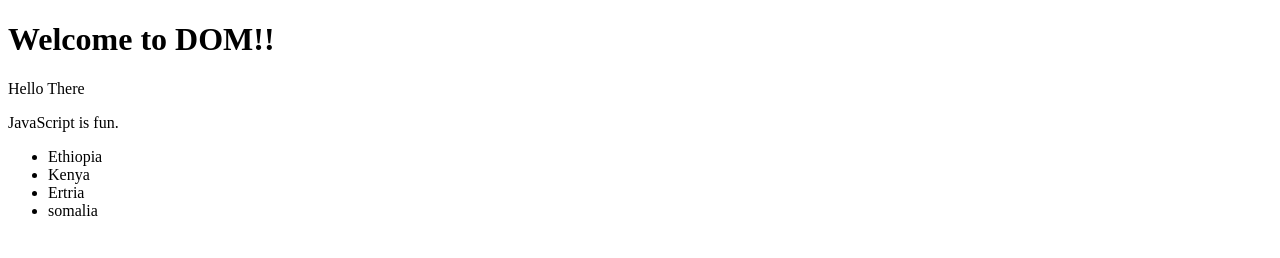
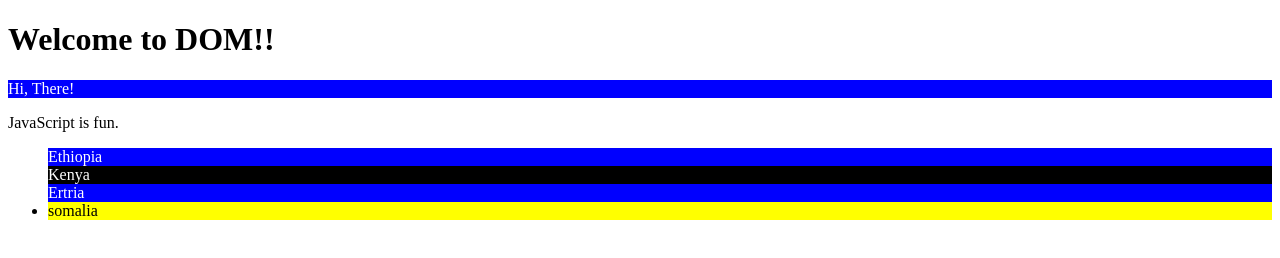
Before and after one commit to Jafar610/Evangadi-Learning-Journey, a plain HTML site: page Phase2/Week12/DOM/index.html in a window 1280 px wide. Drawn offline with Linux system fonts and the light colour scheme.

Commit message:
class name element section added.

```diff
--- /dev/null
+++ b/Phase2/Week12/DOM/CSS/style.css
@@ -0,0 +1,22 @@
+.red{
+    background-color: red;
+    color: white;
+}
+
+.blue{
+    background-color: blue;
+    color: white;
+}
+
+.pink{
+    background-color: pink;
+}
+
+.black{
+    background-color: black;
+    color: white;
+}
+
+.yellow{
+    background-color: yellow;
+}
--- a/Phase2/Week12/DOM/JS/script.js
+++ b/Phase2/Week12/DOM/JS/script.js
@@ -1,11 +1,7 @@
 let para = document.getElementById("first");
-para.textContent = "Hello There";
+console.log(para.className);
+para.className = "blue";
 // console.log(para.attributes.name.value);
-console.log(para.baseURI)
-
-if(para.attributes.name.value === 'Jafar'){
-    console.log("Jafar is there.");
-}
 
 
 let para2 = document.getElementById("second");
@@ -19,3 +15,19 @@ console.log(countries.firstElementChild.outerHTML)
 for(let i = 0; i < countries.children.length; i++){
     console.log(countries.children[i].innerHTML);
 }
+
+// Selecting elements using className().
+
+let listItems  = document.getElementsByClassName('pink');
+console.log(listItems)
+
+let arr = [];
+for(let i = 0; i < listItems.length; i++){
+// console.log(listItems[i].outerHTML);
+    arr.push(listItems[i]);
+}
+
+console.log(arr);
+for(let i = 0; i < arr.length; i++){
+    arr[i].className = "blue";
+}
--- a/Phase2/Week12/DOM/index.html
+++ b/Phase2/Week12/DOM/index.html
@@ -4,18 +4,19 @@
     <meta charset="UTF-8" />
     <meta name="viewport" content="width=device-width, initial-scale=1.0" />
     <title>DOM</title>
+    <link rel="stylesheet" href="./CSS/style.css">
   </head>
   <body>
     <h1>Welcome to DOM!!</h1>
-    <p id="first" name = "Jafar">Hi, There!</p>
+    <p id="first" class="red">Hi, There!</p>
     <p id="second">JavaScript is fun.</p>
 
 
     <ul id="countries">
-      <li>Ethiopia</li>
-      <li>Kenya</li>
-      <li>Ertria</li>
-      <li>somalia</li>
+      <li class="pink">Ethiopia</li>
+      <li class="black">Kenya</li>
+      <li class="pink">Ertria</li>
+      <li class="yellow">somalia</li>
     </ul>
     <script src="./JS/script.js"></script>
   </body>
```
